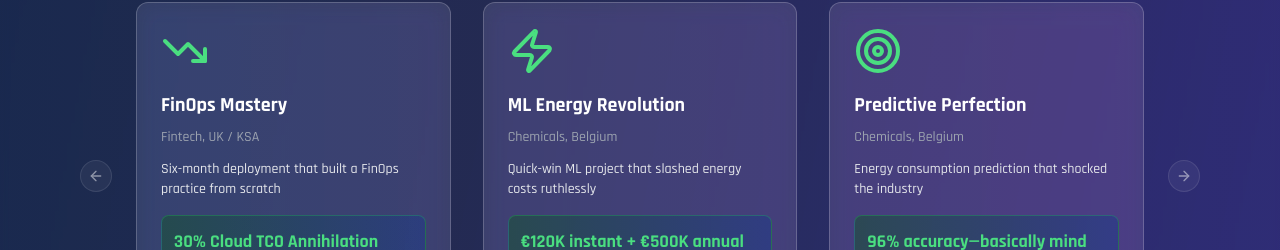
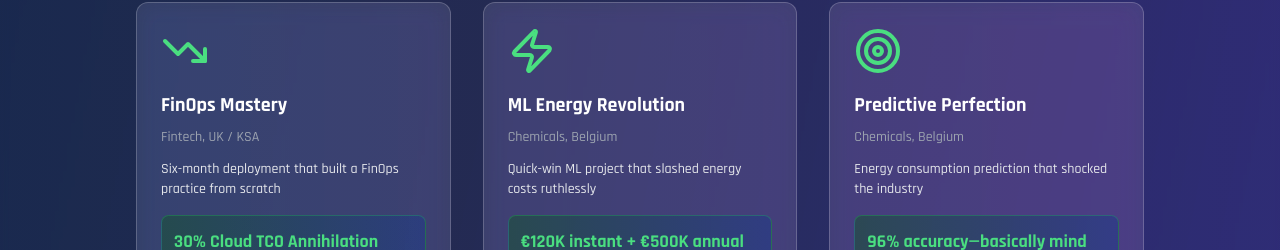
Before and after one commit to Mullineux-P4/talent-radar-amsterdam-tech, a React (Vite) app: page / in a window 1280 px wide. Shown: the part 4276-4526 px from the top of the page. Built offline with nearby package versions, Linux system fonts and the light colour scheme.

Commit message:
Remove scroll navigations from carousel
Removed the scroll navigation arrows from the carousel component.

```diff
--- a/src/components/CaseStudySection.tsx
+++ b/src/components/CaseStudySection.tsx
@@ -6,8 +6,6 @@ import {
   Carousel,
   CarouselContent,
   CarouselItem,
-  CarouselNext,
-  CarouselPrevious,
 } from "@/components/ui/carousel";
 import Autoplay from "embla-carousel-autoplay";
 
@@ -86,8 +84,6 @@ export function CaseStudySection() {
               </CarouselItem>
             ))}
           </CarouselContent>
-          <CarouselPrevious className="bg-white/10 border-white/20 text-white hover:bg-white/20" />
-          <CarouselNext className="bg-white/10 border-white/20 text-white hover:bg-white/20" />
         </Carousel>
 
         <div className="bg-white/10 backdrop-blur-md rounded-xl p-6 border border-white/20 mb-12 max-w-4xl mx-auto">
```
